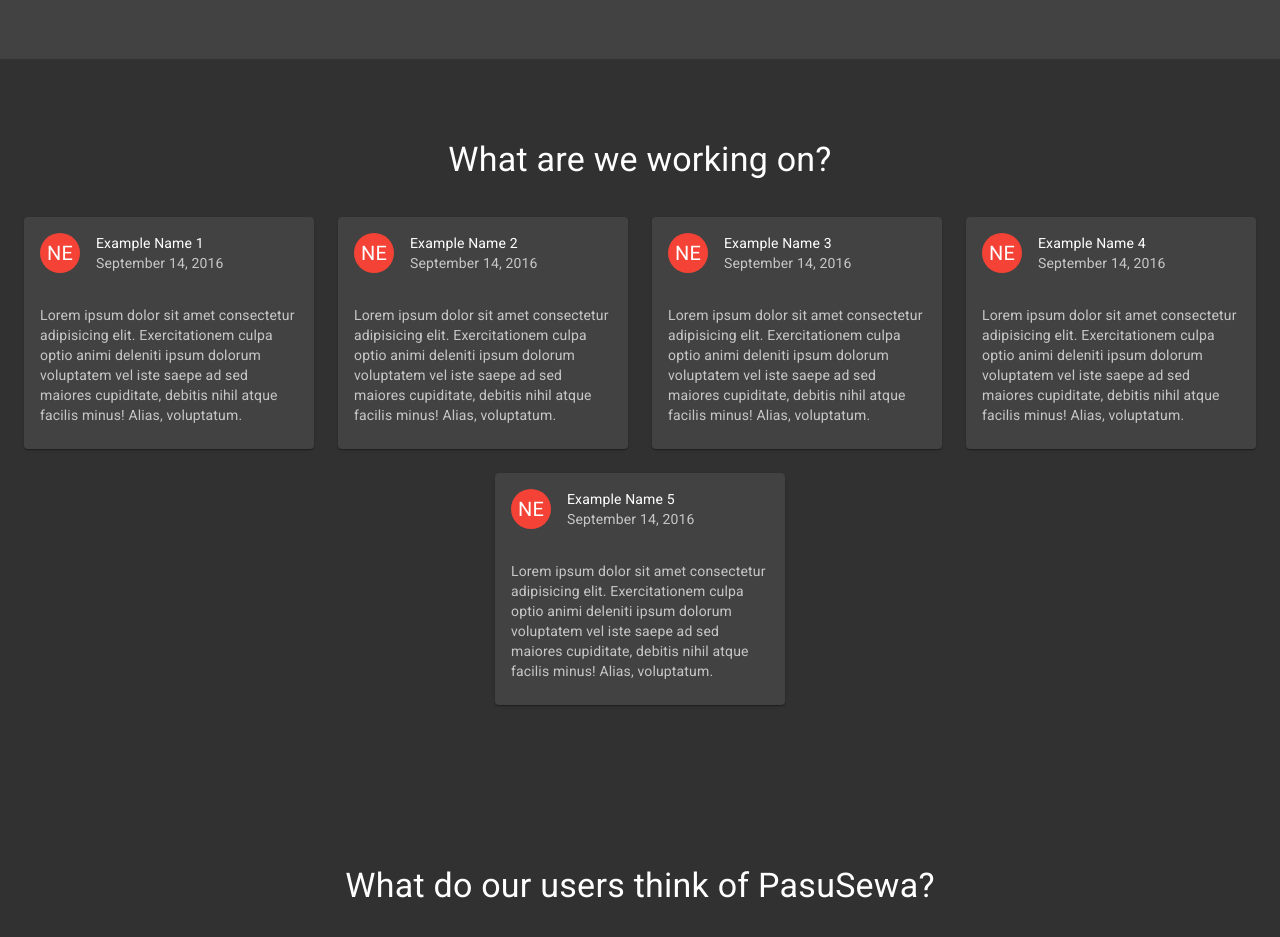
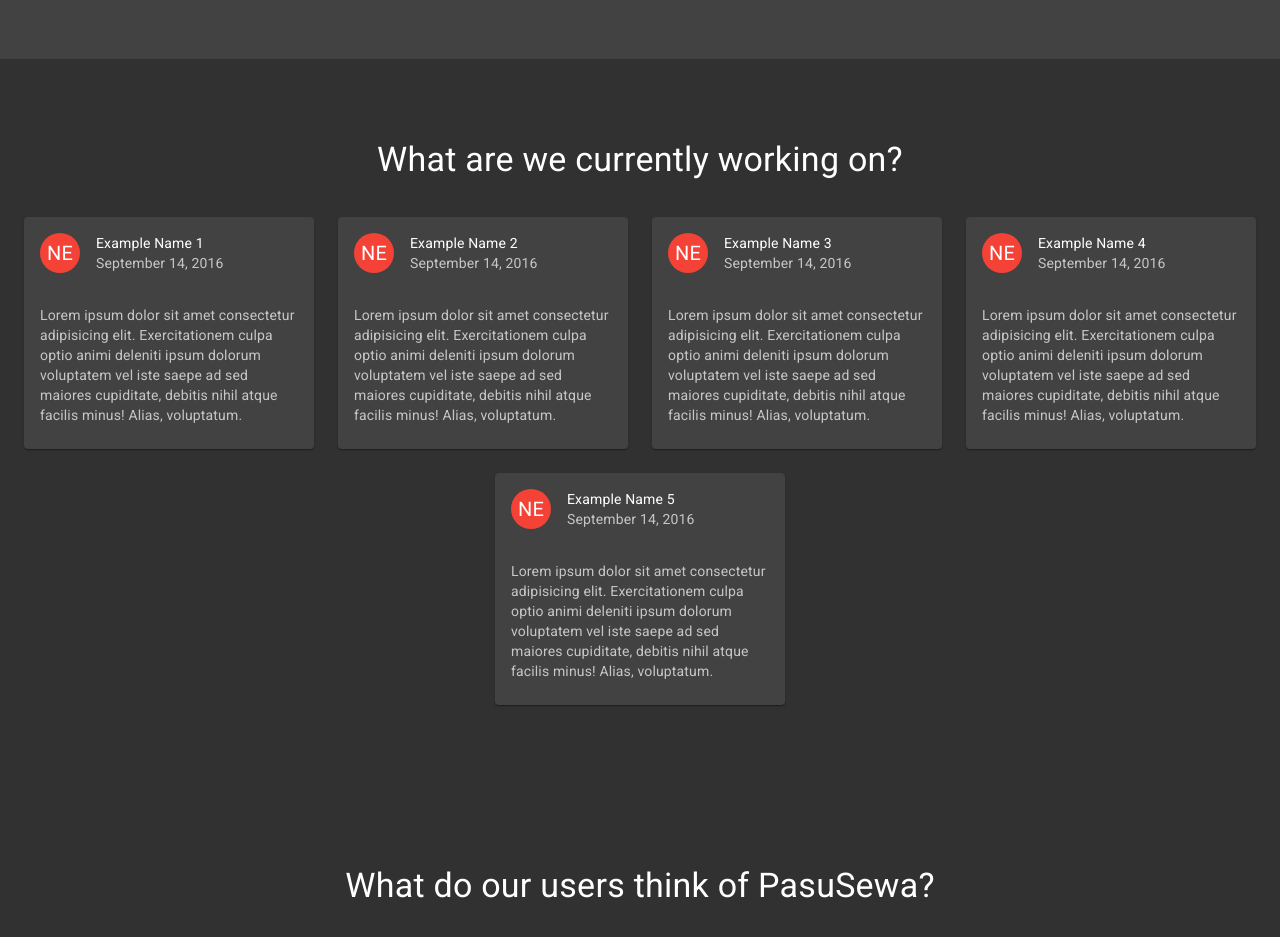
Before and after one commit to TheMrCorvy/Desktop-Frontend, a React (Create React App) app: page / in a window 1280 px wide. Shown: the part 1860-2797 px from the top of the page. Built offline with nearby package versions, Linux system fonts and the light colour scheme.

Commit message:
added the translations for the new section

```diff
--- a/src/components/Sections/Feedback/index.tsx
+++ b/src/components/Sections/Feedback/index.tsx
@@ -1,14 +1,21 @@
 import React, { FC } from "react"
+
+import { useSelector } from "react-redux"
+import { RootState } from "../../../redux/store"
+
+import { translate } from "../../../lang"
 
 import { ratings, suggestions } from "../../Temporary/Opinions"
 import Opinions from "../Opinions"
 
 const Feedback: FC = () => {
+	const { lng } = useSelector((state: RootState) => state.lng)
+
 	//here will be the api call to fetch the feedback
 	return (
 		<div data-testid="test_feedback">
-			<Opinions title="What are we working on?" opinions={suggestions} />
-			<Opinions title="What do our users think of PasuSewa?" opinions={ratings} />
+			<Opinions title={translate("feedback_titles", lng, 0)} opinions={suggestions} />
+			<Opinions title={translate("feedback_titles", lng, 1)} opinions={ratings} />
 		</div>
 	)
 }
--- a/src/lang/en.json
+++ b/src/lang/en.json
@@ -94,5 +94,6 @@
 		"What are \"Slots\"?",
 		"Let's imagine that you want to store the credentials of a Google account. A Google account may include: an Email, Name, Phone Number, a Security Code, a Backup Email, among others.",
 		"Instead of having space only for an Email, a Password, and a Description, like with other password managers, We include all the mentioned credentials, and more, within a Single \"Slot\", in this way each account you enter will consume One Slot that you have available."
-	]
+	],
+	"feedback_titles": ["What are we currently working on?", "What do our users think of PasuSewa?"]
 }
--- a/src/lang/es.json
+++ b/src/lang/es.json
@@ -101,5 +101,9 @@
 		"¿Qué son los \"Espacios\"?",
 		"Imaginemos que quieres almacenar las credenciales de una cuenta de Google. Una cuenta de Google puede incluir: Email, Nombre, Número de Teléfono, Código de Seguridad, Email de Respaldo, entre otras.",
 		"En lugar de tener espacio solo para un Email, una Contraseña, y una Descripción, como en otros gestores de contraseñas, Nosotros incluimos todas las credenciales mencionadas y más dentro de Un Solo \"Espacio\", de esta forma cada cuenta que ingreses consumirá Un Espacio de los que tengas disponibles."
+	],
+	"feedback_titles": [
+		"¿En qué estamos trabajando actualmente?",
+		"¿Qué opinan los usuarios de PasuSewa?"
 	]
 }
--- a/src/lang/jp.json
+++ b/src/lang/jp.json
@@ -94,5 +94,6 @@
 		"What are \"Slots\"?",
 		"Let's imagine that you want to store the credentials of a Google account. A Google account may include: an Email, Name, Phone Number, a Security Code, a Backup Email, among others.",
 		"Instead of having space only for an Email, a Password, and a Description, like with other password managers, We include all the mentioned credentials, and more, within a Single \"Slot\", in this way each account you enter will consume One Slot that you have available."
-	]
+	],
+	"feedback_titles": ["What are we currently working on?", "What do our users think of PasuSewa?"]
 }
```
